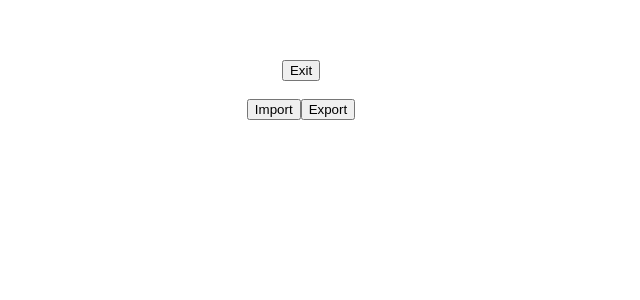
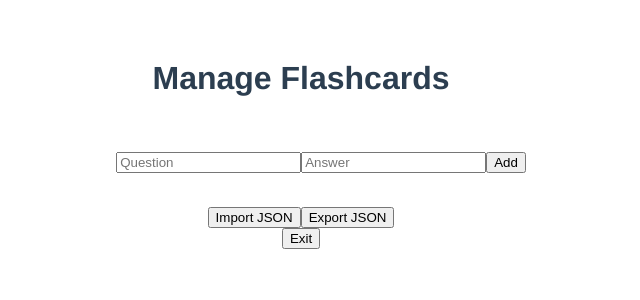
Before and after one commit to ZBerritt/flashcard-app, a Vue app: page / in a window 1280 px wide. Both pictures are taken after a click on the button "Manage Flashcards". Shown: the top 300 px of the page, without its empty margins (339-979 px from the left). Built offline with nearby package versions, Linux system fonts and the light colour scheme.

Commit message:
Created a manage flashcard ui

```diff
--- a/src/App.vue
+++ b/src/App.vue
@@ -1,10 +1,9 @@
 <script setup lang="ts">
-import { useFlashcardStore, useSessionStore, GameStatus } from "./store";
+import { useSessionStore, GameStatus } from "./store";
 import FlashCardContainerVue from './components/FlashCardContainer.vue';
 import { ref } from "vue";
 import ManageFlashcards from "./components/ManageFlashcards.vue";
 
-const flashCards = useFlashcardStore();
 const gameSession = useSessionStore();
 const manage = ref(false);
 </script>
@@ -14,10 +13,6 @@ const manage = ref(false);
   <FlashCardContainerVue v-else />
   <br />
   <button :hidden="gameSession.getState !== GameStatus.NOT_STARTED" v-if="!manage" @click="manage = true">Manage Flashcards</button>
-  <br />
-  <button @click="$refs.importFile.click()">Import</button>
-  <input type="file" ref="importFile" @change="flashCards.importJson" hidden>
-  <button @click="flashCards.exportJson()">Export</button>
 </template>
 
 <style>
--- /dev/null
+++ b/src/components/FlashCardListItem.vue
@@ -0,0 +1,22 @@
+<script setup lang="ts">
+import { ref } from "vue";
+import Flashcard from "../Flashcard";
+
+defineProps<{ card: Flashcard }>();
+defineEmits(["delete"]);
+</script>
+
+<template>
+<li>
+    <span><b>Question:</b> {{ card.question }}</span>
+    <span><b>Answer:</b> {{ card.answer }}</span>
+    <button @click="() => { $emit('delete', card) }">Delete</button>
+</li>
+</template>
+
+<style scoped>
+    li {
+        display: flex;
+        justify-content: center;
+    }
+</style>
--- a/src/components/ManageFlashcards.vue
+++ b/src/components/ManageFlashcards.vue
@@ -1,11 +1,42 @@
 <script setup lang="ts">
+import { computed, ref } from 'vue';
 import { useFlashcardStore } from '../store';
+import FlashCardListItem from './FlashCardListItem.vue';
 
 
 const flashcards = useFlashcardStore();
+const cards = computed(() => {
+    return flashcards.getFlashcardData();
+})
 defineEmits(["close"]);
+const question = ref("");
+const answer = ref("");
+function addCard() {
+    if (question.value.length <= 0 || answer.value.length <= 0) {
+        return alert("Please fill out both the question AND the answer!"); // Make this cooler
+    }
+    flashcards.addFlashcard({question: question.value, answer: answer.value});
+    question.value = "";
+    answer.value = "";
+}
 </script>
 
 <template>
+    <h1>Manage Flashcards</h1>
+    <br />
+    <ul>
+        <FlashCardListItem @delete="(crd) => flashcards.removeFlashcard(flashcards.getFlashcardData().indexOf(crd))" v-for="card in cards" :card="card" />
+        <input v-model="question" placeholder="Question" type="text">
+        <input v-model="answer" placeholder="Answer" type="text">
+        <button @click="addCard()">Add</button>
+    </ul>
+    <br />
+    <button @click="$refs.importFile.click()">Import JSON</button>
+    <input type="file" ref="importFile" @change="flashcards.importJson" hidden>
+    <button @click="flashcards.exportJson()">Export JSON</button>
+    <br />
 <button @click="() => { $emit('close') }">Exit</button>
 </template>
+
+<style scoped>
+</style>
```
